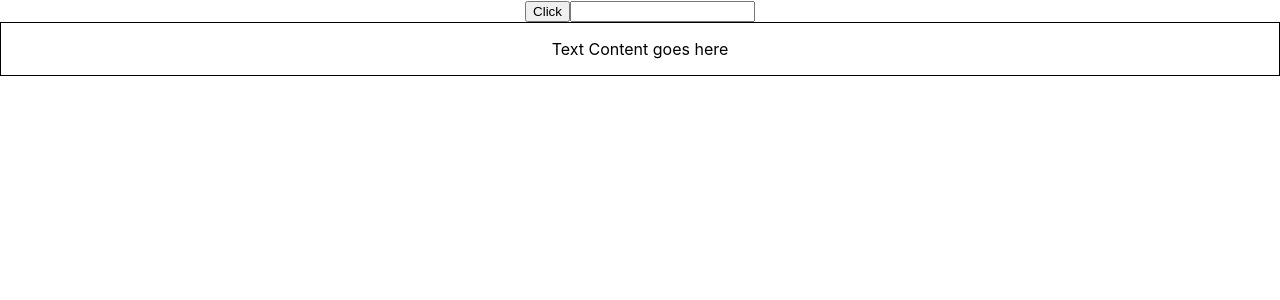
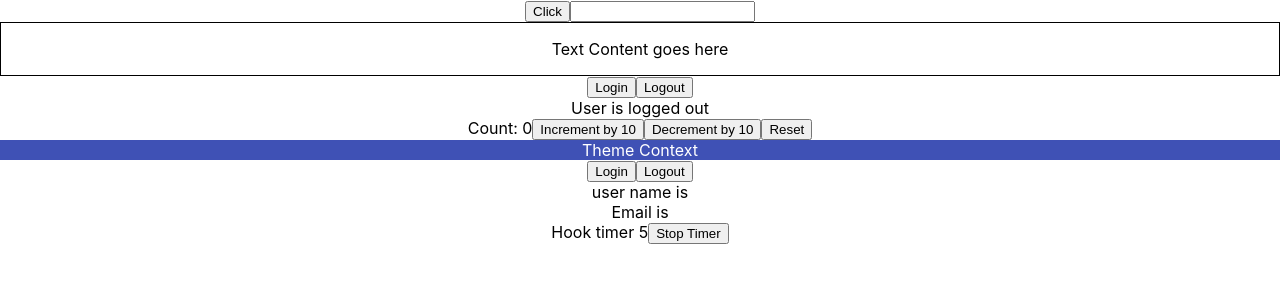
Before and after one commit to jayesh-gite/reactjs-concepts, a React (Create React App) app in the folder react-typescript/: page / in a window 1280 px wide. Shown: the top 300 px of the page. Built offline with nearby package versions, Linux system fonts and the light colour scheme.

Commit message:
- react typescript with context

```diff
--- a/react-typescript/src/App.tsx
+++ b/react-typescript/src/App.tsx
@@ -10,7 +10,13 @@ import Oscar from './components/Oscar';
 import Button from './components/events/Button';
 import Input from './components/events/Input';
 import Container from './components/styles/Container';
-
+import Login from './components/hooks/Login';
+import CounterWithUserReducer from './components/hooks/CounterWithUserReducer';
+import { ThemeContextProvider } from './components/context/ThemeContext';
+import Box from './components/context/Box';
+import { UserContextProvider } from './components/context/UserContext';
+import { User as UserC } from './components/context/User';
+import { MutableRef } from './components/ref/MutableRef';
 function App() {
   const personName = {
     first: 'Bruce',
@@ -60,6 +66,16 @@ function App() {
       <Button handleClick={(e, id) => console.log(e, id)} />
       <Input value='' handleChange={(e) => console.log(e)} />
       <Container styles={{ border: '1px solid black', padding: '1rem' }} />
+      {/* Hooks*/}
+      <Login />
+      <CounterWithUserReducer />
+      <ThemeContextProvider>
+        <Box />
+      </ThemeContextProvider>
+      <UserContextProvider>
+        <UserC />
+      </UserContextProvider>
+      <MutableRef />
     </div>
   );
 }
--- /dev/null
+++ b/react-typescript/src/components/context/Box.tsx
@@ -0,0 +1,14 @@
+import { useContext } from "react";
+import { ThemeContext } from "./ThemeContext";
+const Box = () => {
+    const theme = useContext(ThemeContext);
+    return (
+        <div
+            style={{ backgroundColor: theme.primary.main, color: theme.primary.text }}
+        >
+            Theme Context
+        </div>
+    )
+}
+
+export default Box;
--- /dev/null
+++ b/react-typescript/src/components/context/ThemeContext.tsx
@@ -0,0 +1,16 @@
+import { createContext } from 'react'
+import { theme } from './theme'
+
+type ThemeContextProvider = {
+    children: React.ReactNode
+}
+
+export const ThemeContext = createContext(theme);
+
+export const ThemeContextProvider = ({ children }: ThemeContextProvider) => {
+    return (
+        <ThemeContext.Provider
+            value={theme}
+        >{children}</ThemeContext.Provider>
+    )
+}
--- /dev/null
+++ b/react-typescript/src/components/context/User.tsx
@@ -0,0 +1,28 @@
+import { useContext } from "react"
+import { UserContext } from './UserContext'
+
+export const User = () => {
+
+    const usercontext = useContext(UserContext);
+    const handleLogin = () => {
+        if (usercontext) {
+            usercontext.setUser({
+                name: 'jayesh',
+                email: 'jayesh@gmail.com'
+            })
+        }
+    }
+    const handleLogout = () => {
+        if (usercontext) {
+            usercontext.setUser(null)
+        }
+    }
+    return (
+        <div>
+            <button onClick={handleLogin}>Login</button>
+            <button onClick={handleLogout}>Logout</button>
+            <div>user name is{usercontext?.user?.name}</div>
+            <div>Email is {usercontext?.user?.email}</div>
+        </div>
+    )
+};
--- /dev/null
+++ b/react-typescript/src/components/context/UserContext.tsx
@@ -0,0 +1,24 @@
+import React, { Children, createContext, useState } from "react";
+export type AuthUser = {
+    name: string
+    email: string
+};
+type UserContextType = {
+    user: AuthUser | null
+    setUser: React.Dispatch<React.SetStateAction<AuthUser | null>>
+};
+
+type UserContextProviderProps = {
+    children: React.ReactNode
+};
+
+export const UserContext = createContext<UserContextType | null>(null);
+
+export const UserContextProvider = ({ children }: UserContextProviderProps) => {
+    const [user, setUser] = useState<AuthUser | null>(null);
+    return (
+        <UserContext.Provider value={{ user, setUser }}>
+            {children}
+        </UserContext.Provider>
+    )
+}
--- /dev/null
+++ b/react-typescript/src/components/context/theme.ts
@@ -0,0 +1,11 @@
+
+export const theme = {
+    primary: {
+        main: '#3f51b5',
+        text: '#fff'
+    },
+    secondary: {
+        main: '#f50057',
+        text: '#fff'
+    },
+}
--- /dev/null
+++ b/react-typescript/src/components/hooks/CounterWithUserReducer.tsx
@@ -0,0 +1,48 @@
+import { useReducer } from "react";
+
+type CounterState = {
+    count: number
+}
+type UpdateAction = {
+    type: 'increment' | 'decrement'
+    payload: number
+}
+type ResetAction = {
+    type: 'reset'
+}
+type CounterAction = UpdateAction | ResetAction
+const initialState = { count: 0 };
+
+function reducer(state: CounterState, action: CounterAction) {
+    switch (action.type) {
+        case 'increment':
+            return {
+                count: state.count + action.payload
+            };
+        case 'decrement':
+            return {
+                count: state.count - action.payload
+            };
+        case 'reset':
+            return initialState;
+        default:
+            return state;
+
+    }
+
+}
+
+
+const CounterWithUserReducer = () => {
+    const [state, dispatch] = useReducer(reducer, initialState);
+    return (
+        <div>
+            Count: {state.count}
+            <button onClick={() => dispatch({ type: 'increment', payload: 10 })}>Increment by 10</button>
+            <button onClick={() => dispatch({ type: 'decrement', payload: 10 })}>Decrement by 10</button>
+            <button onClick={() => dispatch({ type: 'reset' })}>Reset</button>
+        </div>
+    );
+
+}
+export default CounterWithUserReducer
--- /dev/null
+++ b/react-typescript/src/components/hooks/Login.tsx
@@ -0,0 +1,19 @@
+import { useState } from "react";
+
+const Login = () => {
+    const [isLoggedIn, setIsLoggedIn] = useState(false);
+    const handleLogin = () => {
+        setIsLoggedIn(true);
+    }
+    const handleLogout = () => {
+        setIsLoggedIn(false);
+    }
+    return (
+        <div>
+            <button onClick={handleLogin}>Login</button>
+            <button onClick={handleLogout}>Logout</button>
+            <div>User is {isLoggedIn ? 'logged in' : 'logged out'}</div>
+        </div>
+    );
+}
+export default Login
--- /dev/null
+++ b/react-typescript/src/components/hooks/User.tsx
@@ -0,0 +1,25 @@
+import { useState } from "react"
+type AuthUser = {
+    name: string
+    email: string
+}
+const User = () => {
+    const [user, setUser] = useState<null | AuthUser>(null);
+    const handleLogin = () => {
+        setUser({
+            name: 'Jayesh',
+            email: 'jayesh@gmail.com'
+        })
+    }
+    const handleLogout = () => {
+        setUser(null)
+    }
+    return (
+        <div>
+            <button onClick={handleLogin}>Login</button>
+            <button onClick={handleLogout}>Logout</button>
+            <div>user name is{user?.name}</div>
+            <div>Email is {user?.email}</div>
+        </div>
+    )
+}
--- /dev/null
+++ b/react-typescript/src/components/ref/MutableRef.tsx
@@ -0,0 +1,24 @@
+import { useEffect, useRef, useState } from "react"
+
+export const MutableRef = () => {
+    const [timer, setTimer] = useState(0);
+    const intervalRef = useRef<number | null>(null);
+
+    const stopTimer = () => {
+        if (intervalRef.current) window.clearInterval(intervalRef.current);
+    }
+    useEffect(() => {
+        intervalRef.current = window.setInterval(() => {
+            setTimer((timer) => timer + 1)
+        }, 1000)
+        return () => {
+            stopTimer();
+        }
+    }, [])
+    return (
+        <div>
+            Hook timer {timer}
+            <button onClick={() => { stopTimer() }}>Stop Timer</button>
+        </div>
+    )
+}
```
Also changed, not shown: react-typescript/src/components/ref/DomRef.tsx (added, +14 -0 lines).
